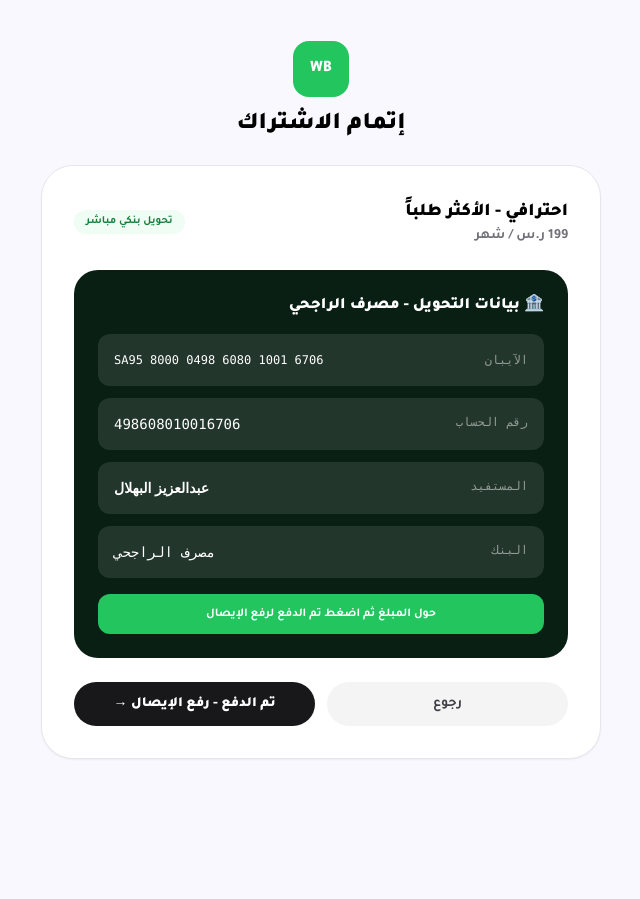
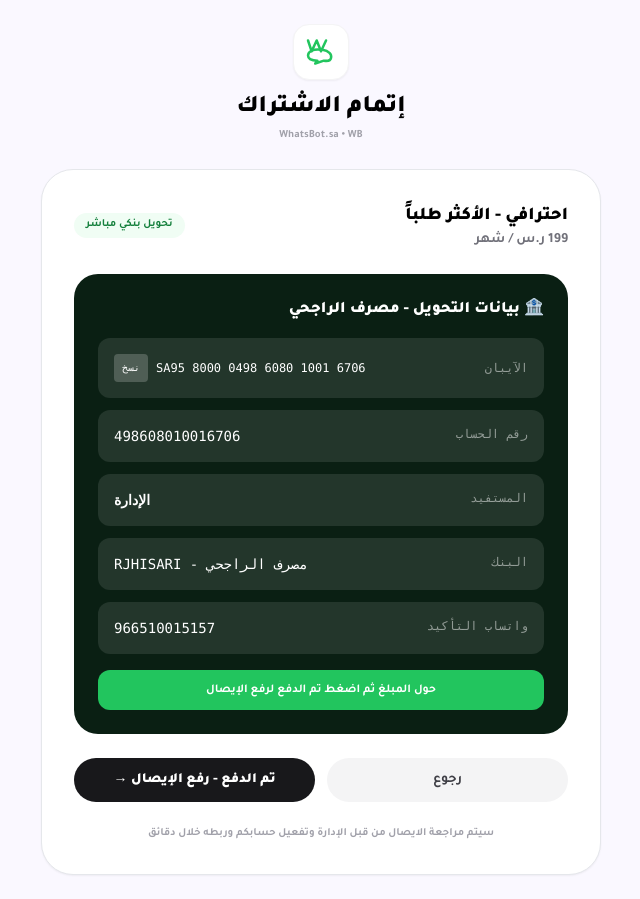
Before and after one commit to 3zo900/whatsbot, a website: page public/pay.html in a window 1280 px wide. Shown: the whole page, without its empty margins (319-959 px from the left). Before the commit the page ends 800 px from the top, so only its background shows below. Drawn offline with nearby package versions, Linux system fonts and the light colour scheme.

Commit message:
Update pay.html

```diff
--- a/public/pay.html
+++ b/public/pay.html
@@ -10,42 +10,39 @@
 <body class="bg-[#faf8ff] min-h-screen flex items-center justify-center p-6">
 <div class="w-full max-w-[560px]">
 <div class="text-center mb-6">
-<div class="w-14 h-14 bg-[#22c55e] rounded-2xl mx-auto flex items-center justify-center text-white font-black">WB</div>
+<div class="w-14 h-14 bg-white border border-zinc-100 rounded-2xl flex items-center justify-center mx-auto shadow-sm">
+<svg viewBox="0 0 100 100" width="36" height="36"><g fill="none" stroke="#22c55e" stroke-width="7" stroke-linecap="round" stroke-linejoin="round"><path d="M14 18 L24 48 L38 18 L50 48 L64 18"/><path d="M14 60 C14 48 28 40 54 44 C72 47 80 56 78 66 C77 72 70 76 58 74 L34 82 L40 74 C26 74 14 70 14 60 Z"/></g></svg>
+</div>
 <h1 class="font-black text-2xl mt-3">إتمام الاشتراك</h1>
+<p class="text-[11px] text-zinc-400 mt-1">WhatsBot.sa • WB</p>
 </div>
-
 <div class="bg-white border rounded-[2rem] p-8 shadow-sm">
 <div class="flex justify-between items-center mb-6">
 <div><div id="planName" class="font-black text-lg"></div><div id="planPrice" class="text-sm text-zinc-500"></div></div>
 <div class="bg-[#f0fdf4] text-green-700 px-3 py-1 rounded-full text-[11px] font-bold">تحويل بنكي مباشر</div>
 </div>
-
 <div class="bg-[#0a1f13] rounded-[1.5rem] p-6 text-white">
 <h3 class="font-black mb-4">🏦 بيانات التحويل - مصرف الراجحي</h3>
 <div class="space-y-3 text-sm font-mono">
-<div class="bg-white/10 rounded-xl p-4 flex justify-between items-center"><span class="text-white/50 text-xs">الآيبان</span><div class="flex items-center gap-2"><span class="text-[12px]">SA95 8000 0498 6080 1001 6706</span></div></div>
+<div class="bg-white/10 rounded-xl p-4 flex justify-between items-center"><span class="text-white/50 text-xs">الآيبان</span><div class="flex items-center gap-2"><span class="text-[12px]">SA95 8000 0498 6080 1001 6706</span><button onclick="navigator.clipboard.writeText('SA95 8000 0498 6080 1001 6706')" class="bg-white/20 px-2 py-1 rounded text-[10px]">نسخ</button></div></div>
 <div class="bg-white/10 rounded-xl p-4 flex justify-between"><span class="text-white/50 text-xs">رقم الحساب</span><span>498608010016706</span></div>
-<div class="bg-white/10 rounded-xl p-4 flex justify-between"><span class="text-white/50 text-xs">المستفيد</span><span class="font-sans font-black">عبدالعزيز البهلال</span></div>
-<div class="bg-white/10 rounded-xl p-4 flex justify-between"><span class="text-white/50 text-xs">البنك</span><span>مصرف الراجحي</span></div>
+<div class="bg-white/10 rounded-xl p-4 flex justify-between"><span class="text-white/50 text-xs">المستفيد</span><span class="font-sans font-black">الإدارة</span></div>
+<div class="bg-white/10 rounded-xl p-4 flex justify-between"><span class="text-white/50 text-xs">البنك</span><span>مصرف الراجحي - RJHISARI</span></div>
+<div class="bg-white/10 rounded-xl p-4 flex justify-between"><span class="text-white/50 text-xs">واتساب التأكيد</span><span>966510015157</span></div>
 </div>
 <div class="mt-4 bg-[#22c55e] rounded-xl p-3 text-center text-xs font-bold">حول المبلغ ثم اضغط تم الدفع لرفع الإيصال</div>
 </div>
-
 <div class="mt-6 grid grid-cols-2 gap-3">
 <a href="index.html" class="bg-zinc-100 text-zinc-700 rounded-full py-3 text-center text-sm font-bold">رجوع</a>
 <button onclick="goReceipt()" class="bg-zinc-900 text-white rounded-full py-3 text-sm font-black">تم الدفع - رفع الإيصال →</button>
 </div>
+<div class="text-center text-[11px] text-zinc-400 mt-6">سيتم مراجعة الايصال من قبل الإدارة وتفعيل حسابكم وربطه خلال دقائق</div>
 </div>
 </div>
-
 <script>
 const params = new URLSearchParams(location.search);
 const plan = params.get('plan')||'pro';
-const plans = {
- individual: {name:'أفراد / متاجر', price:'99 ر.س / شهر'},
- pro: {name:'احترافي - الأكثر طلباً', price:'199 ر.س / شهر'},
- enterprise: {name:'شركات', price:'399 ر.س / شهر'}
-};
+const plans = { individual: {name:'أفراد / متاجر', price:'99 ر.س / شهر'}, pro: {name:'احترافي - الأكثر طلباً', price:'199 ر.س / شهر'}, enterprise: {name:'شركات', price:'399 ر.س / شهر'} };
 document.getElementById('planName').innerText = plans[plan]?.name || plans.pro.name;
 document.getElementById('planPrice').innerText = plans[plan]?.price || plans.pro.price;
 function goReceipt(){ location.href='receipt.html?plan='+plan; }
```
